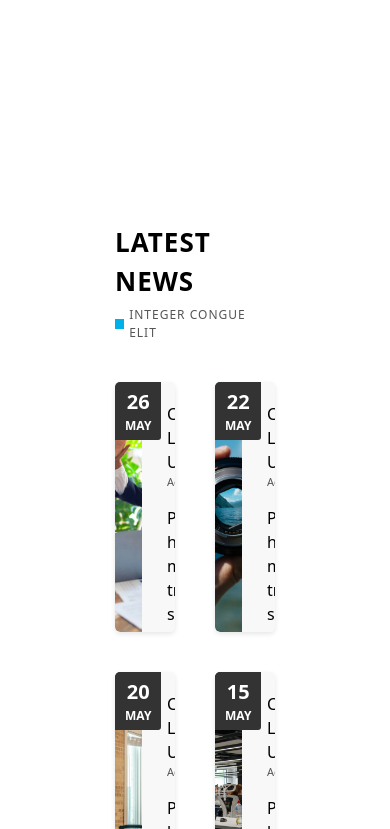
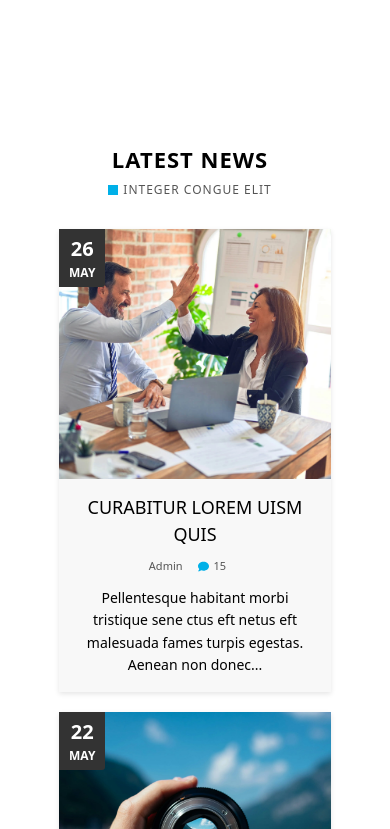
Before and after one commit to Sandeepa-Nilushan/FED-Practical-3, a React (Create React App) app: page / in a window 390 px wide. Shown: the part 3855-4684 px from the top of the page. Built offline with nearby package versions, Linux system fonts and the light colour scheme; the HTML template or start-up script is replaced by a standard one.

Commit message:
Update: News responsive

```diff
--- a/src/components/News/News.css
+++ b/src/components/News/News.css
@@ -204,3 +204,140 @@
 .news-card:hover .card-content p {
   color: #fff;
 }
+
+@media (max-width: 1023px) {
+  .news-cards-container {
+    grid-template-columns: 1fr;
+    gap: 30px;
+    max-width: 90%;
+    margin: 0 auto;
+    padding: 0;
+  }
+
+  .news-card {
+    height: auto;
+    flex-direction: column;
+    border-radius: 0;
+    width: 100%;
+    max-width: 100%;
+  }
+
+  .card-image-wrapper {
+    width: 100%;
+    flex-basis: 300px;
+    height: 300px;
+    border-radius: 0;
+    margin: 0;
+    display: flex;
+    justify-content: center;
+    align-items: center;
+    overflow: hidden;
+  }
+
+  .card-image-wrapper img {
+    width: 100%;
+    height: 100%;
+    object-fit: cover;
+    object-position: center;
+  }
+
+  .card-text-content {
+    padding: 20px;
+    text-align: center;
+    display: flex;
+    flex-direction: column;
+    align-items: center;
+    width: 100%;
+  }
+
+  .card-text-content h4 {
+    font-size: 20px;
+    margin-bottom: 10px;
+    text-align: center;
+    width: 100%;
+  }
+
+  .meta {
+    margin-bottom: 12px;
+    justify-content: center;
+    width: 100%;
+  }
+
+  .card-text-content p {
+    font-size: 15px;
+    line-height: 1.6;
+    text-align: center;
+    max-width: 100%;
+  }
+
+  .date-overlay {
+    border-radius: 0 0 3px 0;
+  }
+}
+
+/* Tablet and smaller desktop screens */
+@media (min-width: 768px) and (max-width: 1023px) {
+  .news-cards-container {
+    max-width: 600px;
+    margin: 0 auto;
+  }
+
+  .news-card {
+    border-radius: 5px;
+    overflow: hidden;
+  }
+
+  .card-image-wrapper {
+    border-radius: 5px 5px 0 0;
+  }
+
+  .card-text-content {
+    padding: 25px;
+  }
+
+  .card-text-content h4 {
+    font-size: 22px;
+  }
+
+  .card-text-content p {
+    max-width: 500px;
+  }
+}
+
+/* Mobile screens */
+@media (max-width: 767px) {
+  .news-section {
+    padding: 60px 20px;
+    margin-top: 60px;
+  }
+
+  .latest-news-header {
+    margin-bottom: 30px;
+  }
+
+  .latest-news-header h3 {
+    font-size: 22px;
+  }
+
+  .news-cards-container {
+    gap: 20px;
+    max-width: 85%;
+  }
+
+  .card-image-wrapper {
+    height: 250px;
+    flex-basis: 250px;
+  }
+
+  .card-text-content {
+    padding: 15px;
+  }
+
+  .card-text-content h4 {
+    font-size: 18px;
+  }
+
+  .card-text-content p {
+    font-size: 14px;
+  }
+}
```
